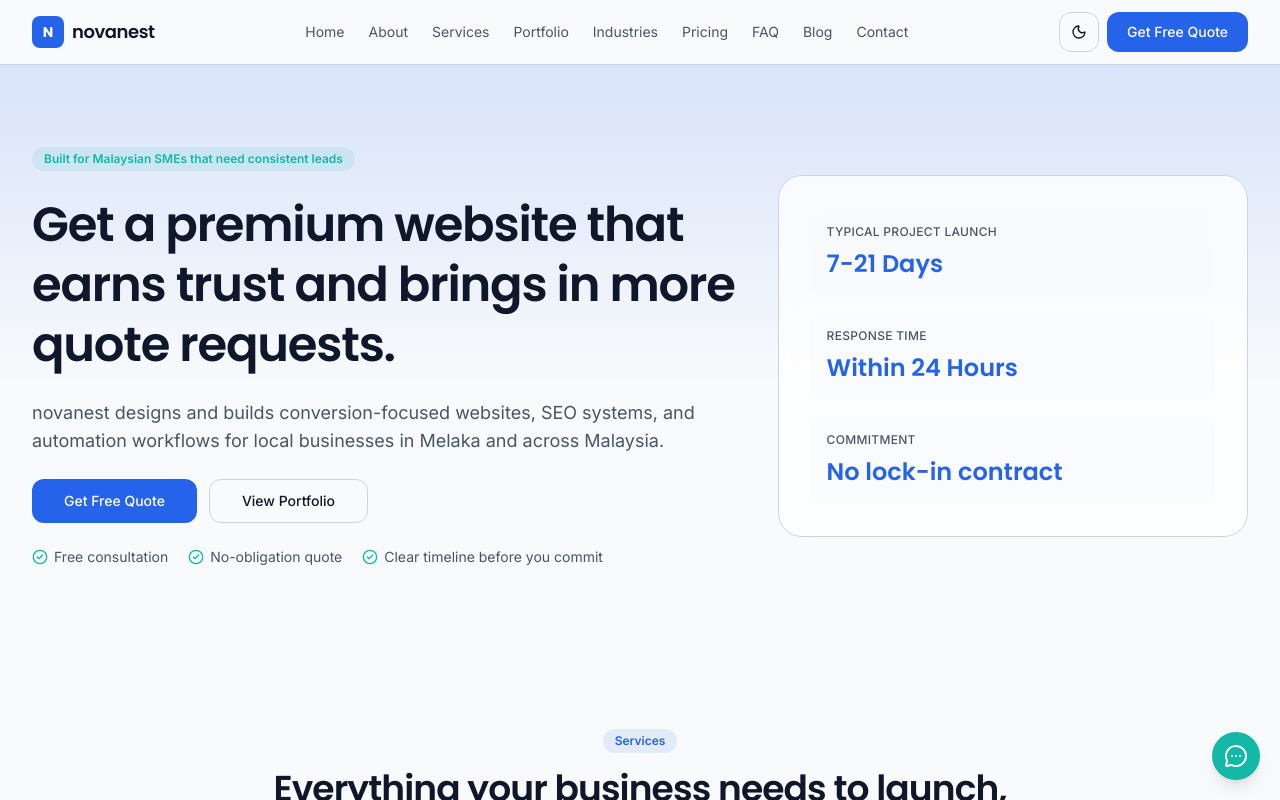
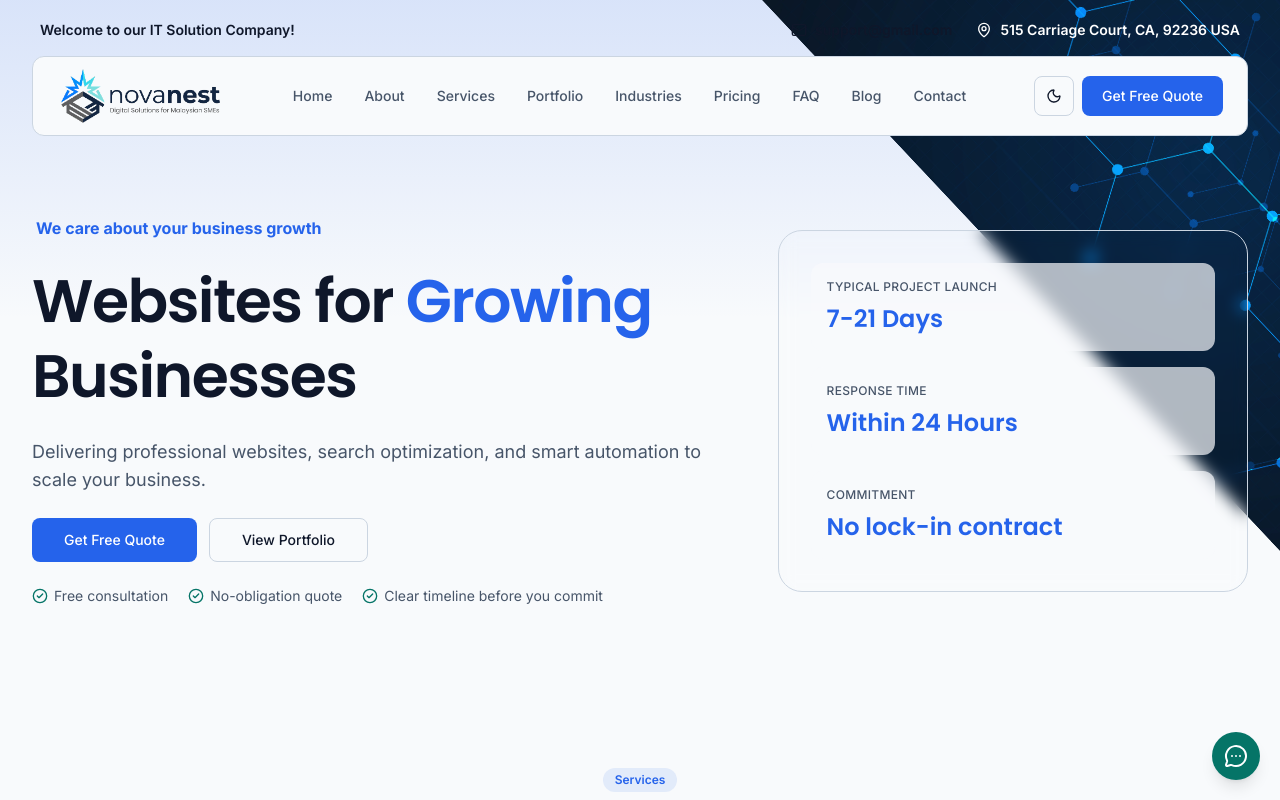
Before and after one commit to mishuk09/NovaWeb, a Next.js app: page / in a window 1280 px wide. Shown: the top 800 px of the page. Built offline with nearby package versions, Linux system fonts and the light colour scheme; no server answers.

Commit message:
modify navbar

```diff
--- a/app/globals.css
+++ b/app/globals.css
@@ -7,7 +7,7 @@
   --card-foreground: #0f172a;
   --primary: #2563eb;
   --primary-foreground: #ffffff;
-  --accent: #14b8a6;
+  --accent: #057467;
   --accent-foreground: #ffffff;
   --muted: #e2e8f0;
   --muted-foreground: #475569;
@@ -48,6 +48,8 @@ body {
   background: var(--background);
   color: var(--foreground);
   font-family: var(--font-inter), sans-serif;
+  margin: 0;
+  padding: 0;
 }
 
 h1,
--- /dev/null
+++ b/components/sections/home/hero-info-strip.tsx
@@ -0,0 +1,25 @@
+import Link from "next/link";
+import { Mail, MapPin } from "lucide-react";
+import { Container } from "@/components/ui/container";
+
+export function HeroInfoStrip() {
+  return (
+    <div className="absolute inset-x-0 top-2 z-30">
+      <Container>
+        <div className="flex flex-col gap-2   px-4 py-3 text-sm   md:flex-row md:items-center md:justify-between md:px-2">
+          <p className="font-semibold text-foreground">Welcome to our IT Solution Company!</p>
+          <div className="flex flex-col gap-2 text-foreground md:flex-row md:items-center md:gap-6">
+            <Link href="mailto:support@gmail.com" className="inline-flex items-center  font-semibold gap-2   hover:text-foreground">
+              <Mail className="h-4 w-4" />
+              support@gmail.com
+            </Link>
+            <span className="inline-flex text-white font-semibold items-center gap-2">
+              <MapPin className="h-4 w-4" />
+              515 Carriage Court, CA, 92236 USA
+            </span>
+          </div>
+        </div>
+      </Container>
+    </div>
+  );
+}
--- /dev/null
+++ b/components/sections/home/hero-navbar.tsx
@@ -0,0 +1,37 @@
+import Link from "next/link";
+import { Logo } from "@/components/site/logo";
+import { Button } from "@/components/ui/button";
+import { Container } from "@/components/ui/container";
+import { siteConfig } from "@/config/site";
+import { ThemeToggle } from "@/components/site/theme-toggle";
+import { MobileNav } from "@/components/site/mobile-nav";
+
+export function HeroNavbar() {
+  return (
+    <header className="absolute inset-x-0 top-14 z-20">
+      <Container>
+        <div className="flex h-20 items-center justify-between gap-4 rounded-xl border border-border/60 bg-background px-4 backdrop-blur md:px-6">
+          <Logo />
+          <nav aria-label="Main navigation" className="hidden items-center gap-6 md:flex">
+            {siteConfig.nav.map((item) => (
+              <Link
+                key={item.href}
+                href={item.href}
+                className="inline-flex items-center hover:border-b-2 border-transparent px-1 py-1 text-sm font-medium text-muted-foreground transition-colors duration-200 hover:border-[var(--primary)] hover:text-primary"
+              >
+                {item.label}
+              </Link>
+            ))}
+          </nav>
+          <div className="flex items-center gap-2">
+            <ThemeToggle />
+            <Button asChild className="hidden md:inline-flex">
+              <Link href="/contact">Get Free Quote</Link>
+            </Button>
+            <MobileNav />
+          </div>
+        </div>
+      </Container>
+    </header>
+  );
+}
--- a/components/sections/home/hero-section.tsx
+++ b/components/sections/home/hero-section.tsx
@@ -6,18 +6,23 @@ import { Card } from "@/components/ui/card";
 import { Container } from "@/components/ui/container";
 import { Section } from "@/components/ui/section";
 import { FadeUp } from "@/components/motion/fade-up";
+import { HeroInfoStrip } from "@/components/sections/home/hero-info-strip";
+import { HeroNavbar } from "@/components/sections/home/hero-navbar";
 
 export function HeroSection() {
   return (
-    <Section className="relative overflow-hidden pb-20 pt-16 md:pt-20">
+    <Section className="relative overflow-hidden pb-20 pt-16 md:pt-34">
+      <HeroInfoStrip />
+      <HeroNavbar />
       <div className="absolute inset-x-0 top-0 -z-10 h-80 bg-gradient-to-b from-primary/15 to-transparent" />
-      <Container className="grid items-center gap-10 lg:grid-cols-[1.2fr_0.8fr]">
+      <div className="absolute inset-0 -z-10 hidden bg-[url('/home.svg')] bg-cover bg-center bg-no-repeat  md:block" />
+      <Container className="grid pt-20 items-center gap-10 lg:grid-cols-[1.2fr_0.8fr]">
         <FadeUp className="space-y-6">
-          <p className="inline-flex rounded-full bg-accent/10 px-3 py-1 text-xs font-semibold text-accent">
+          <p className="inline-flex      px-1  font-bold text-[var(--primary)]  ">
             {homeHero.badge}
           </p>
-          <h1 className="font-heading text-4xl font-semibold leading-tight tracking-tight md:text-5xl">
-            {homeHero.title}
+          <h1 className="font-heading text-4xl font-semibold leading-tight tracking-tight md:text-6xl">
+            {homeHero.title} <span className="text-[var(--primary)]"> Growing</span>  Businesses
           </h1>
           <p className="max-w-2xl text-lg text-muted-foreground">{homeHero.description}</p>
           <div className="flex flex-wrap gap-3">
@@ -44,9 +49,9 @@ export function HeroSection() {
           </div>
         </FadeUp>
         <FadeUp delay={0.1}>
-          <Card className="grid gap-4 rounded-3xl bg-white/75 p-8 dark:bg-slate-950/70">
+          <Card className="grid gap-4 rounded-3xl bg-white/75 p-8 bg-transparent dark:bg-slate-300/70">
             {homeHero.stats.map((item) => (
-              <div key={item.label} className="rounded-xl bg-background/70 p-4">
+              <div key={item.label} className="rounded-xl bg-background/70   p-4">
                 <p className="text-xs font-medium uppercase tracking-wide text-muted-foreground">
                   {item.label}
                 </p>
--- a/components/site/logo.tsx
+++ b/components/site/logo.tsx
@@ -1,15 +1,10 @@
+import Image from "next/image";
 import Link from "next/link";
-import { siteConfig } from "@/config/site";
 
 export function Logo() {
   return (
     <Link href="/" className="inline-flex items-center gap-2" aria-label="novanest home">
-      <span className="flex h-8 w-8 items-center justify-center rounded-lg bg-primary font-heading text-sm font-bold text-primary-foreground">
-        N
-      </span>
-      <span className="font-heading text-lg font-semibold tracking-tight text-foreground">
-        {siteConfig.name}
-      </span>
+      <Image src="/logo.svg" alt="novanest" width={140} height={60} className="h-14 w-auto" />
     </Link>
   );
 }
--- a/components/site/site-header.tsx
+++ b/components/site/site-header.tsx
@@ -1,4 +1,7 @@
+"use client";
+
 import Link from "next/link";
+import { useEffect, useState } from "react";
 import { Logo } from "@/components/site/logo";
 import { MobileNav } from "@/components/site/mobile-nav";
 import { ThemeToggle } from "@/components/site/theme-toggle";
@@ -7,8 +10,25 @@ import { Container } from "@/components/ui/container";
 import { siteConfig } from "@/config/site";
 
 export function SiteHeader() {
+  const [visible, setVisible] = useState(false);
+
+  useEffect(() => {
+    const handleScroll = () => {
+      setVisible(window.scrollY > 48);
+    };
+
+    handleScroll();
+    window.addEventListener("scroll", handleScroll, { passive: true });
+
+    return () => window.removeEventListener("scroll", handleScroll);
+  }, []);
+
   return (
-    <header className="sticky top-0 z-50 border-b border-border/60 bg-background/90 backdrop-blur">
+    <header
+      className={`fixed inset-x-0 top-0 z-50 border-b border-border/60 bg-background/70 backdrop-blur transition-transform duration-300 will-change-transform ${
+        visible ? "translate-y-0 pointer-events-auto" : "-translate-y-full pointer-events-none"
+      }`}
+    >
       <Container className="flex h-16 items-center justify-between gap-4">
         <Logo />
         <nav aria-label="Main navigation" className="hidden items-center gap-6 md:flex">
--- a/components/ui/button.tsx
+++ b/components/ui/button.tsx
@@ -4,7 +4,7 @@ import { cva, type VariantProps } from "class-variance-authority";
 import { cn } from "@/lib/utils";
 
 const buttonVariants = cva(
-  "inline-flex items-center justify-center gap-2 rounded-xl text-sm font-medium transition-all focus-visible:outline-none disabled:pointer-events-none disabled:opacity-50",
+  "inline-flex items-center justify-center gap-2 rounded-lg text-sm font-medium transition-all focus-visible:outline-none disabled:pointer-events-none disabled:opacity-50",
   {
     variants: {
       variant: {
--- a/config/home-content.ts
+++ b/config/home-content.ts
@@ -1,8 +1,8 @@
 export const homeHero = {
-  badge: "Built for Malaysian SMEs that need consistent leads",
-  title: "Get a premium website that earns trust and brings in more quote requests.",
+  badge: "We care about your business growth",
+  title: "Websites for   ",
   description:
-    "novanest designs and builds conversion-focused websites, SEO systems, and automation workflows for local businesses in Melaka and across Malaysia.",
+    "Delivering professional websites, search optimization, and smart automation to scale your business.",
   primaryCta: { label: "Get Free Quote", href: "/contact" },
   secondaryCta: { label: "View Portfolio", href: "/portfolio" },
   stats: [
```
Also changed, not shown: public/home.svg (added), public/logo.svg (added).
